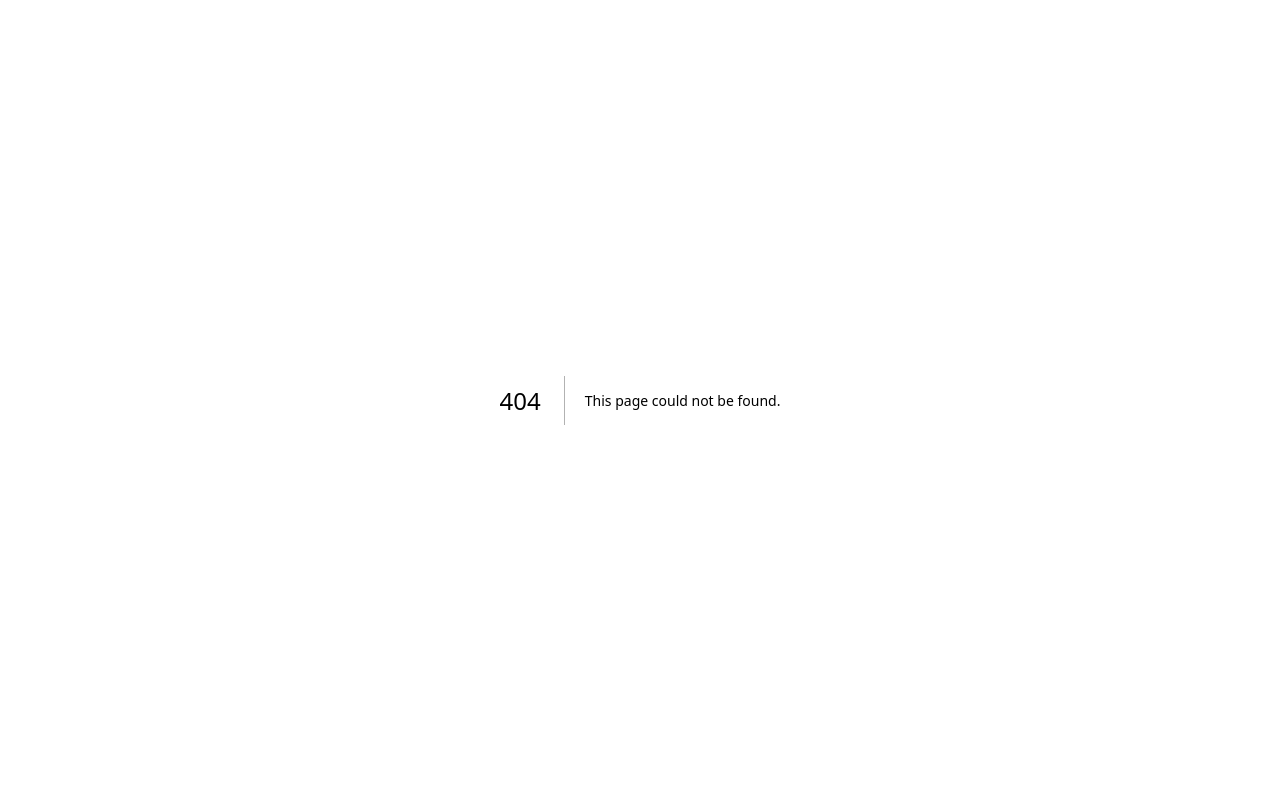
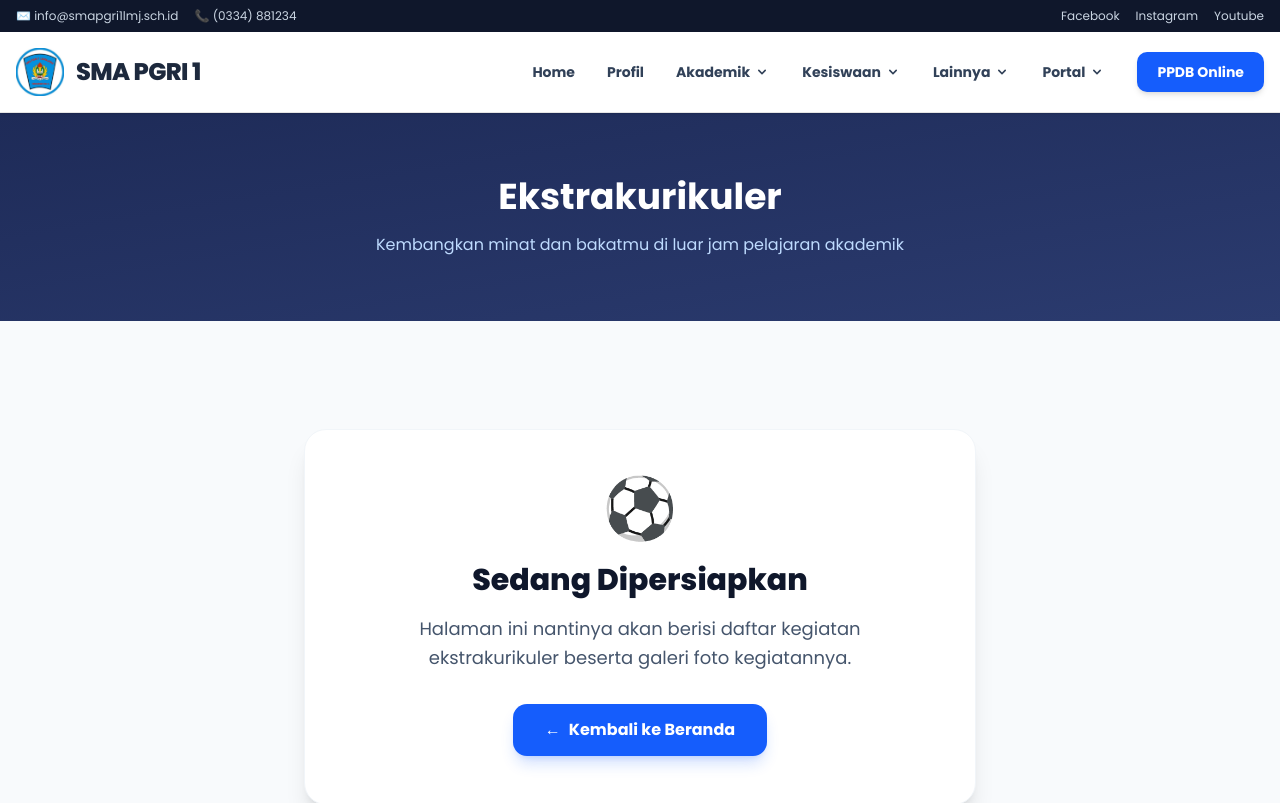
Before and after one commit to azka13labib-ops/JHIC, a Next.js app in the folder frontend/: page /ekstrakurikuler in a window 1280 px wide. Before the commit this address had no page. Shown: the top 803 px of the page. Built offline with nearby package versions, Linux system fonts and the light colour scheme.

Commit message:
feat: restructure Navbar to modern layout and add placeholder pages

```diff
--- /dev/null
+++ b/frontend/src/app/(public)/alumni/page.tsx
@@ -0,0 +1,32 @@
+import type { Metadata } from 'next';
+import Link from 'next/link';
+
+export const metadata: Metadata = {
+  title: 'Tracer Study Alumni | SMA PGRI 1 Lumajang',
+};
+
+export default function AlumniPage() {
+  return (
+    <div className="min-h-screen bg-slate-50 flex flex-col">
+      <section className="bg-linear-to-br from-[#1E2B58] to-[#2B3B6F] text-white py-16 text-center">
+        <div className="container mx-auto px-4">
+          <h1 className="text-3xl md:text-4xl font-bold mb-4">Tracer Study Alumni</h1>
+          <p className="text-blue-200">Jejak langkah alumni di perguruan tinggi dan dunia kerja</p>
+        </div>
+      </section>
+
+      <div className="flex-1 flex items-center justify-center p-4 py-20">
+        <div className="bg-white p-8 md:p-12 rounded-3xl shadow-xl text-center max-w-2xl w-full border border-slate-100">
+          <div className="text-6xl mb-6">🎓</div>
+          <h2 className="text-2xl md:text-3xl font-extrabold text-slate-900 mb-4">Portal Alumni</h2>
+          <p className="text-slate-600 text-lg mb-8 leading-relaxed">
+            Sistem pendataan (Tracer Study) dan forum alumni sedang dalam tahap integrasi dengan database pusat.
+          </p>
+          <Link href="/" className="inline-flex items-center gap-2 bg-blue-600 text-white px-8 py-3.5 rounded-xl font-bold hover:bg-blue-700 transition-colors shadow-lg shadow-blue-600/20">
+            <span>←</span> Kembali ke Beranda
+          </Link>
+        </div>
+      </div>
+    </div>
+  );
+}
--- /dev/null
+++ b/frontend/src/app/(public)/ekstrakurikuler/page.tsx
@@ -0,0 +1,32 @@
+import type { Metadata } from 'next';
+import Link from 'next/link';
+
+export const metadata: Metadata = {
+  title: 'Ekstrakurikuler | SMA PGRI 1 Lumajang',
+};
+
+export default function EkstrakurikulerPage() {
+  return (
+    <div className="min-h-screen bg-slate-50 flex flex-col">
+      <section className="bg-linear-to-br from-[#1E2B58] to-[#2B3B6F] text-white py-16 text-center">
+        <div className="container mx-auto px-4">
+          <h1 className="text-3xl md:text-4xl font-bold mb-4">Ekstrakurikuler</h1>
+          <p className="text-blue-200">Kembangkan minat dan bakatmu di luar jam pelajaran akademik</p>
+        </div>
+      </section>
+
+      <div className="flex-1 flex items-center justify-center p-4 py-20">
+        <div className="bg-white p-8 md:p-12 rounded-3xl shadow-xl text-center max-w-2xl w-full border border-slate-100">
+          <div className="text-6xl mb-6">⚽</div>
+          <h2 className="text-2xl md:text-3xl font-extrabold text-slate-900 mb-4">Sedang Dipersiapkan</h2>
+          <p className="text-slate-600 text-lg mb-8 leading-relaxed">
+            Halaman ini nantinya akan berisi daftar kegiatan ekstrakurikuler beserta galeri foto kegiatannya.
+          </p>
+          <Link href="/" className="inline-flex items-center gap-2 bg-blue-600 text-white px-8 py-3.5 rounded-xl font-bold hover:bg-blue-700 transition-colors shadow-lg shadow-blue-600/20">
+            <span>←</span> Kembali ke Beranda
+          </Link>
+        </div>
+      </div>
+    </div>
+  );
+}
--- /dev/null
+++ b/frontend/src/app/(public)/guru/page.tsx
@@ -0,0 +1,32 @@
+import type { Metadata } from 'next';
+import Link from 'next/link';
+
+export const metadata: Metadata = {
+  title: 'Direktori Guru | SMA PGRI 1 Lumajang',
+};
+
+export default function GuruPage() {
+  return (
+    <div className="min-h-screen bg-slate-50 flex flex-col">
+      <section className="bg-linear-to-br from-[#1E2B58] to-[#2B3B6F] text-white py-16 text-center">
+        <div className="container mx-auto px-4">
+          <h1 className="text-3xl md:text-4xl font-bold mb-4">Direktori Guru & Staf</h1>
+          <p className="text-blue-200">Mengenal lebih dekat para pendidik pahlawan tanpa tanda jasa</p>
+        </div>
+      </section>
+
+      <div className="flex-1 flex items-center justify-center p-4 py-20">
+        <div className="bg-white p-8 md:p-12 rounded-3xl shadow-xl text-center max-w-2xl w-full border border-slate-100">
+          <div className="text-6xl mb-6">👨‍🏫</div>
+          <h2 className="text-2xl md:text-3xl font-extrabold text-slate-900 mb-4">Halaman Direktori Guru</h2>
+          <p className="text-slate-600 text-lg mb-8 leading-relaxed">
+            Data profil guru beserta mata pelajaran yang diampu saat ini sedang dihimpun oleh admin.
+          </p>
+          <Link href="/" className="inline-flex items-center gap-2 bg-blue-600 text-white px-8 py-3.5 rounded-xl font-bold hover:bg-blue-700 transition-colors shadow-lg shadow-blue-600/20">
+            <span>←</span> Kembali ke Beranda
+          </Link>
+        </div>
+      </div>
+    </div>
+  );
+}
--- /dev/null
+++ b/frontend/src/app/(public)/karya/page.tsx
@@ -0,0 +1,32 @@
+import type { Metadata } from 'next';
+import Link from 'next/link';
+
+export const metadata: Metadata = {
+  title: 'Karya Siswa | SMA PGRI 1 Lumajang',
+};
+
+export default function KaryaPage() {
+  return (
+    <div className="min-h-screen bg-slate-50 flex flex-col">
+      <section className="bg-linear-to-br from-[#1E2B58] to-[#2B3B6F] text-white py-16 text-center">
+        <div className="container mx-auto px-4">
+          <h1 className="text-3xl md:text-4xl font-bold mb-4">Got Talent & Karya Siswa</h1>
+          <p className="text-blue-200">Etalase digital apresiasi karya dan inovasi siswa-siswi kami</p>
+        </div>
+      </section>
+
+      <div className="flex-1 flex items-center justify-center p-4 py-20">
+        <div className="bg-white p-8 md:p-12 rounded-3xl shadow-xl text-center max-w-2xl w-full border border-slate-100">
+          <div className="text-6xl mb-6">🎨</div>
+          <h2 className="text-2xl md:text-3xl font-extrabold text-slate-900 mb-4">Pameran Digital Segera Dibuka</h2>
+          <p className="text-slate-600 text-lg mb-8 leading-relaxed">
+            Nantikan portofolio luar biasa dari siswa-siswi SMA PGRI 1 Lumajang di sini.
+          </p>
+          <Link href="/" className="inline-flex items-center gap-2 bg-blue-600 text-white px-8 py-3.5 rounded-xl font-bold hover:bg-blue-700 transition-colors shadow-lg shadow-blue-600/20">
+            <span>←</span> Kembali ke Beranda
+          </Link>
+        </div>
+      </div>
+    </div>
+  );
+}
--- a/frontend/src/components/layout/Navbar.tsx
+++ b/frontend/src/components/layout/Navbar.tsx
@@ -34,11 +34,48 @@ export default function Navbar() {
             <span className="font-extrabold text-2xl tracking-tight text-slate-800 hidden sm:block">SMA PGRI 1</span>
           </div>
 
-          <div className="hidden md:flex items-center gap-8">
+          <div className="hidden md:flex items-center gap-6 lg:gap-8">
             <Link href="/" className="text-sm font-bold text-slate-700 hover:text-blue-600 transition-colors">Home</Link>
             <Link href="/profil" className="text-sm font-bold text-slate-700 hover:text-blue-600 transition-colors">Profil</Link>
-            <Link href="/peminatan" className="text-sm font-bold text-slate-700 hover:text-blue-600 transition-colors">Peminatan</Link>
-            <Link href="/prestasi" className="text-sm font-bold text-slate-700 hover:text-blue-600 transition-colors">Prestasi</Link>
+
+            {/* Akademik Dropdown */}
+            <div className="relative group pt-4 pb-4">
+              <button className="text-sm font-bold text-slate-700 hover:text-blue-600 transition-colors flex items-center gap-1">
+                Akademik
+                <svg xmlns="http://www.w3.org/2000/svg" className="h-4 w-4" viewBox="0 0 20 20" fill="currentColor">
+                  <path fillRule="evenodd" d="M5.293 7.293a1 1 0 011.414 0L10 10.586l3.293-3.293a1 1 0 111.414 1.414l-4 4a1 1 0 01-1.414 0l-4-4a1 1 0 010-1.414z" clipRule="evenodd" />
+                </svg>
+              </button>
+              <div className="absolute top-12 left-0 mt-2 w-48 bg-white border border-slate-100 shadow-xl rounded-xl opacity-0 invisible group-hover:opacity-100 group-hover:visible transition-all duration-300 flex flex-col overflow-hidden">
+                <Link href="/peminatan" className="px-4 py-2.5 text-sm font-semibold text-slate-700 hover:bg-slate-50 hover:text-blue-600 transition-colors">
+                  Peminatan / Jurusan
+                </Link>
+                <Link href="/guru" className="px-4 py-2.5 text-sm font-semibold text-slate-700 hover:bg-slate-50 hover:text-blue-600 transition-colors">
+                  Direktori Guru
+                </Link>
+              </div>
+            </div>
+
+            {/* Kesiswaan Dropdown */}
+            <div className="relative group pt-4 pb-4">
+              <button className="text-sm font-bold text-slate-700 hover:text-blue-600 transition-colors flex items-center gap-1">
+                Kesiswaan
+                <svg xmlns="http://www.w3.org/2000/svg" className="h-4 w-4" viewBox="0 0 20 20" fill="currentColor">
+                  <path fillRule="evenodd" d="M5.293 7.293a1 1 0 011.414 0L10 10.586l3.293-3.293a1 1 0 111.414 1.414l-4 4a1 1 0 01-1.414 0l-4-4a1 1 0 010-1.414z" clipRule="evenodd" />
+                </svg>
+              </button>
+              <div className="absolute top-12 left-0 mt-2 w-48 bg-white border border-slate-100 shadow-xl rounded-xl opacity-0 invisible group-hover:opacity-100 group-hover:visible transition-all duration-300 flex flex-col overflow-hidden">
+                <Link href="/ekstrakurikuler" className="px-4 py-2.5 text-sm font-semibold text-slate-700 hover:bg-slate-50 hover:text-blue-600 transition-colors">
+                  Ekstrakurikuler
+                </Link>
+                <Link href="/prestasi" className="px-4 py-2.5 text-sm font-semibold text-slate-700 hover:bg-slate-50 hover:text-blue-600 transition-colors">
+                  Prestasi
+                </Link>
+                <Link href="/karya" className="px-4 py-2.5 text-sm font-semibold text-slate-700 hover:bg-slate-50 hover:text-blue-600 transition-colors">
+                  Karya Siswa
+                </Link>
+              </div>
+            </div>
 
             {/* Dropdown Lainnya */}
             <div className="relative group pt-4 pb-4">
@@ -49,43 +86,22 @@ export default function Navbar() {
                 </svg>
               </button>
               <div className="absolute top-12 left-0 mt-2 w-48 bg-white border border-slate-100 shadow-xl rounded-xl opacity-0 invisible group-hover:opacity-100 group-hover:visible transition-all duration-300 flex flex-col overflow-hidden max-h-[70vh] overflow-y-auto">
-                <Link href="/agenda" className="px-4 py-2.5 text-sm font-semibold text-slate-700 hover:bg-slate-50 hover:text-blue-600 transition-colors">
-                  Agenda
-                </Link>
-                <Link href="/artikel" className="px-4 py-2.5 text-sm font-semibold text-slate-700 hover:bg-slate-50 hover:text-blue-600 transition-colors">
-                  Artikel
-                </Link>
-                <Link href="/info" className="px-4 py-2.5 text-sm font-semibold text-slate-700 hover:bg-slate-50 hover:text-blue-600 transition-colors">
-                  Info
-                </Link>
-                <Link href="/berita" className="px-4 py-2.5 text-sm font-semibold text-slate-700 hover:bg-slate-50 hover:text-blue-600 transition-colors">
-                  Berita
-                </Link>
-                <Link href="/buku-tamu" className="px-4 py-2.5 text-sm font-semibold text-slate-700 hover:bg-slate-50 hover:text-blue-600 transition-colors">
-                  Buku Tamu
-                </Link>
-                <Link href="/opini" className="px-4 py-2.5 text-sm font-semibold text-slate-700 hover:bg-slate-50 hover:text-blue-600 transition-colors">
-                  Opini
-                </Link>
-                <Link href="/blog" className="px-4 py-2.5 text-sm font-semibold text-slate-700 hover:bg-slate-50 hover:text-blue-600 transition-colors">
-                  Daftar Blog
-                </Link>
-                <Link href="/link" className="px-4 py-2.5 text-sm font-semibold text-slate-700 hover:bg-slate-50 hover:text-blue-600 transition-colors">
-                  Link
-                </Link>
-                <Link href="/galeri" className="px-4 py-2.5 text-sm font-semibold text-slate-700 hover:bg-slate-50 hover:text-blue-600 transition-colors">
-                  Galleri
-                </Link>
-                <Link href="/sitemap" className="px-4 py-2.5 text-sm font-semibold text-slate-700 hover:bg-slate-50 hover:text-blue-600 transition-colors">
-                  Peta Situs
-                </Link>
-                <Link href="/kontak" className="px-4 py-2.5 text-sm font-semibold text-slate-700 hover:bg-slate-50 hover:text-blue-600 transition-colors">
-                  Kontak Sekolah
-                </Link>
+                <Link href="/berita" className="px-4 py-2.5 text-sm font-semibold text-slate-700 hover:bg-slate-50 hover:text-blue-600 transition-colors">Berita</Link>
+                <Link href="/agenda" className="px-4 py-2.5 text-sm font-semibold text-slate-700 hover:bg-slate-50 hover:text-blue-600 transition-colors">Agenda</Link>
+                <Link href="/artikel" className="px-4 py-2.5 text-sm font-semibold text-slate-700 hover:bg-slate-50 hover:text-blue-600 transition-colors">Artikel</Link>
+                <Link href="/info" className="px-4 py-2.5 text-sm font-semibold text-slate-700 hover:bg-slate-50 hover:text-blue-600 transition-colors">Info</Link>
+                <Link href="/galeri" className="px-4 py-2.5 text-sm font-semibold text-slate-700 hover:bg-slate-50 hover:text-blue-600 transition-colors">Galeri</Link>
+                <Link href="/alumni" className="px-4 py-2.5 text-sm font-semibold text-slate-700 hover:bg-slate-50 hover:text-blue-600 transition-colors">Alumni</Link>
+                <div className="h-px bg-slate-100 my-1 mx-4"></div>
+                <Link href="/buku-tamu" className="px-4 py-2.5 text-sm font-semibold text-slate-500 hover:bg-slate-50 transition-colors">Buku Tamu</Link>
+                <Link href="/opini" className="px-4 py-2.5 text-sm font-semibold text-slate-500 hover:bg-slate-50 transition-colors">Opini</Link>
+                <Link href="/blog" className="px-4 py-2.5 text-sm font-semibold text-slate-500 hover:bg-slate-50 transition-colors">Daftar Blog</Link>
+                <Link href="/link" className="px-4 py-2.5 text-sm font-semibold text-slate-500 hover:bg-slate-50 transition-colors">Link Penting</Link>
+                <Link href="/sitemap" className="px-4 py-2.5 text-sm font-semibold text-slate-500 hover:bg-slate-50 transition-colors">Peta Situs</Link>
+                <Link href="/kontak" className="px-4 py-2.5 text-sm font-semibold text-slate-500 hover:bg-slate-50 transition-colors">Kontak Sekolah</Link>
 
-                {/* Garis pemisah untuk menu tambahan aplikasi kita */}
                 <div className="h-px bg-slate-100 my-1 mx-4"></div>
-                <Link href="/produk" className="px-4 py-2.5 text-sm font-semibold text-blue-600 hover:bg-blue-50 transition-colors flex items-center gap-2">
+                <Link href="/produk" className="px-4 py-2.5 text-sm font-semibold text-emerald-600 hover:bg-emerald-50 transition-colors flex items-center gap-2">
                   <span>🛍️</span> Produk / BLUD
                 </Link>
                 <Link href="/karir" className="px-4 py-2.5 text-sm font-semibold text-blue-600 hover:bg-blue-50 transition-colors flex items-center gap-2">
@@ -94,7 +110,28 @@ export default function Navbar() {
               </div>
             </div>
 
-            <Link href="/ppdb" className="text-sm font-bold px-6 py-2.5 bg-blue-600 text-white rounded-md hover:bg-blue-700 transition-colors shadow-md">
+            {/* Portal Layanan */}
+            <div className="relative group pt-4 pb-4">
+              <button className="text-sm font-bold text-slate-700 hover:text-blue-600 transition-colors flex items-center gap-1">
+                Portal
+                <svg xmlns="http://www.w3.org/2000/svg" className="h-4 w-4" viewBox="0 0 20 20" fill="currentColor">
+                  <path fillRule="evenodd" d="M5.293 7.293a1 1 0 011.414 0L10 10.586l3.293-3.293a1 1 0 111.414 1.414l-4 4a1 1 0 01-1.414 0l-4-4a1 1 0 010-1.414z" clipRule="evenodd" />
+                </svg>
+              </button>
+              <div className="absolute top-12 right-0 mt-2 w-44 bg-slate-900 border border-slate-800 shadow-2xl rounded-xl opacity-0 invisible group-hover:opacity-100 group-hover:visible transition-all duration-300 flex flex-col overflow-hidden">
+                <a href="#" className="px-4 py-3 text-sm font-semibold text-slate-300 hover:bg-blue-600 hover:text-white transition-colors flex items-center gap-2">
+                  <span>💻</span> E-Learning
+                </a>
+                <a href="#" className="px-4 py-3 text-sm font-semibold text-slate-300 hover:bg-blue-600 hover:text-white transition-colors flex items-center gap-2">
+                  <span>📝</span> Ujian CBT
+                </a>
+                <a href="#" className="px-4 py-3 text-sm font-semibold text-slate-300 hover:bg-blue-600 hover:text-white transition-colors flex items-center gap-2">
+                  <span>📊</span> E-Rapor
+                </a>
+              </div>
+            </div>
+
+            <Link href="/ppdb" className="text-sm font-bold px-5 py-2.5 bg-blue-600 text-white rounded-lg hover:bg-blue-700 transition-colors shadow-md shrink-0">
               PPDB Online
             </Link>
           </div>
```
